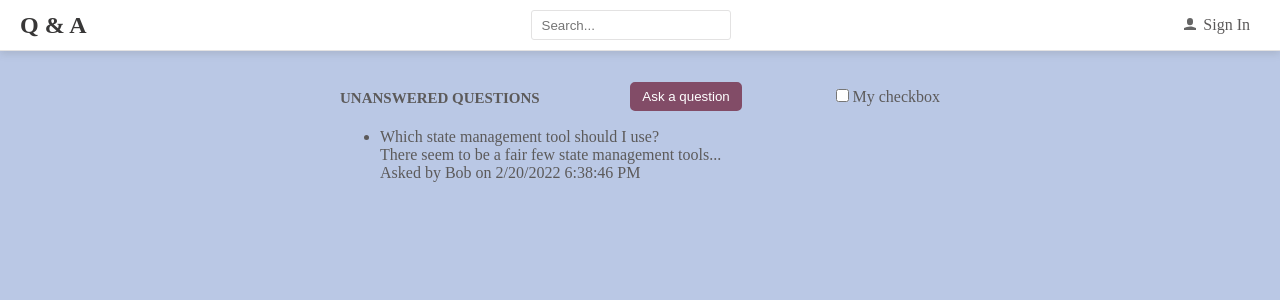
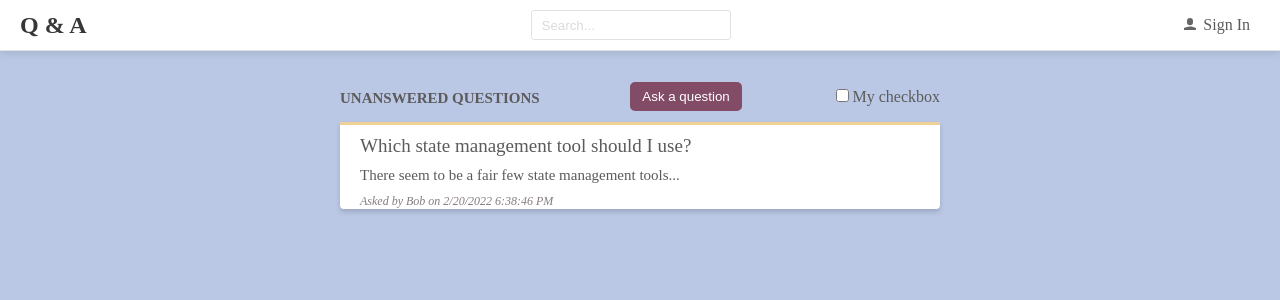
Before and after one commit to ugeHidalgo/ReactWinthDotNet1, a React (Create React App) app: page / in a window 1280 px wide. Shown: the top 300 px of the page. Built offline with nearby package versions, Linux system fonts and the light colour scheme.

Commit message:
Styling to the question list and question items.

```diff
--- a/src/Header.tsx
+++ b/src/Header.tsx
@@ -2,7 +2,14 @@
 import { css } from '@emotion/react';
 import React from 'react';
 import { UserIcon } from './Icons';
-import { fontFamily, fontSize, gray1, gray2, gray5 } from './Styles';
+import {
+  fontFamily,
+  fontSize,
+  gray1,
+  gray2,
+  gray5,
+  textColor1,
+} from './Styles';
 
 //Function-based component with implicit return
 export const Header = () => {
@@ -41,6 +48,9 @@ export const Header = () => {
         placeholder="Search..."
         onChange={handleSearchInputChange}
         css={css`
+          ::placeholder {
+            color: ${textColor1};
+          }
           box-sizing: border-box;
           font-family: ${fontFamily};
           font-size: ${fontSize};
--- a/src/PageTitle.tsx
+++ b/src/PageTitle.tsx
@@ -1,21 +1,11 @@
 /** @jsxImportSource @emotion/react */
-import { css } from '@emotion/react';
 import React from 'react';
+import { PrimaryTitle } from './Styles';
 
 interface Props {
   children: React.ReactNode;
 }
 
 export const PageTitle = ({ children }: Props) => (
-  <h2
-    css={css`
-      font-size: 15px;
-      font-weight: bold;
-      margin: 10px 0px 5px;
-      text-align: center;
-      text-transform: uppercase;
-    `}
-  >
-    {children}
-  </h2>
+  <PrimaryTitle>{children}</PrimaryTitle>
 );
--- a/src/Question.tsx
+++ b/src/Question.tsx
@@ -1,4 +1,6 @@
-import React from 'react';
+/** @jsxImportSource @emotion/react */
+import { css } from '@emotion/react';
+import { gray2, gray3 } from './Styles';
 import { QuestionData } from './QuestionData';
 
 interface Props {
@@ -7,16 +9,39 @@ interface Props {
 }
 
 export const Question = ({ data, showContent = true }: Props) => (
-  <div>
-    <div>{data.title}</div>
+  <div
+    css={css`
+      padding: 10px opx;
+    `}
+  >
+    <div
+      css={css`
+        padding: 10px 0px;
+        font-size: 19px;
+      `}
+    >
+      {data.title}
+    </div>
     {showContent && (
-      <div>
+      <div
+        css={css`
+          padding-bottom: 10px;
+          font-size: 15px;
+          color: ${gray2};
+        `}
+      >
         {data.content.length > 50
           ? `${data.content.substring(0, 50)}...`
           : data.content}
       </div>
     )}
-    <div>
+    <div
+      css={css`
+        font-size: 12px;
+        font-style: italic;
+        color: ${gray3};
+      `}
+    >
       {`Asked by ${data.userName} on
               ${data.created.toLocaleDateString()} ${data.created.toLocaleTimeString()} `}
     </div>
--- a/src/QuestionList.tsx
+++ b/src/QuestionList.tsx
@@ -1,4 +1,6 @@
-import React from 'react';
+/** @jsxImportSource @emotion/react */
+import { css } from '@emotion/react';
+import { accent2, gray5 } from './Styles';
 import { Question } from './Question';
 import { QuestionData } from './QuestionData';
 
@@ -9,9 +11,28 @@ interface Props {
 
 export const QuestionList = ({ data, renderItem }: Props) => (
   <div>
-    <ul>
+    <ul
+      css={css`
+        list-style: none;
+        margin: 10px 0 0 0;
+        padding: 0px 20px;
+        background-color: #fff;
+        border-bottom-left-radius: 4px;
+        border-bottom-right-radius: 4px;
+        border-top: 3px solid ${accent2};
+        box-shadow: 0 3px 5px 0 rgba(0, 0, 0, 0.16);
+      `}
+    >
       {data.map((question) => (
-        <li key={question.questionId}>
+        <li
+          key={question.questionId}
+          css={css`
+            border-top: 1px solid ${gray5};
+            :first-of-type {
+              border-top: none;
+            }
+          `}
+        >
           {renderItem ? renderItem(question) : <Question data={question} />}
         </li>
       ))}
--- a/src/Styles.ts
+++ b/src/Styles.ts
@@ -9,6 +9,8 @@ export const gray6 = '#f7f8fa';
 
 export const primary1 = '#681c41';
 export const primary2 = '#824c67';
+
+export const textColor1 = '#dcdada';
 
 export const accent1 = '#dbb365';
 export const accent2 = '#efd197';
@@ -37,3 +39,11 @@ export const PrimaryButton = styled.button`
     cursor: not-allowed;
   }
 `;
+
+export const PrimaryTitle = styled.h2`
+  font-size: 15px;
+  font-weight: bold;
+  margin: 10px 0px 5px;
+  text-align: center;
+  text-transform: uppercase;
+`;
```
